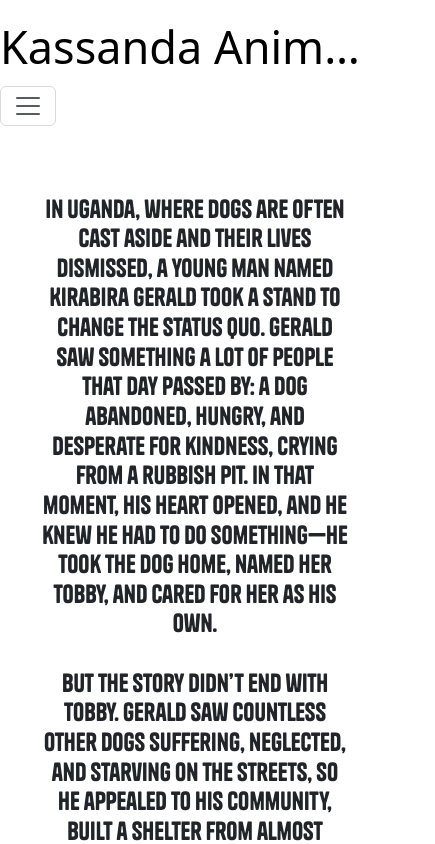
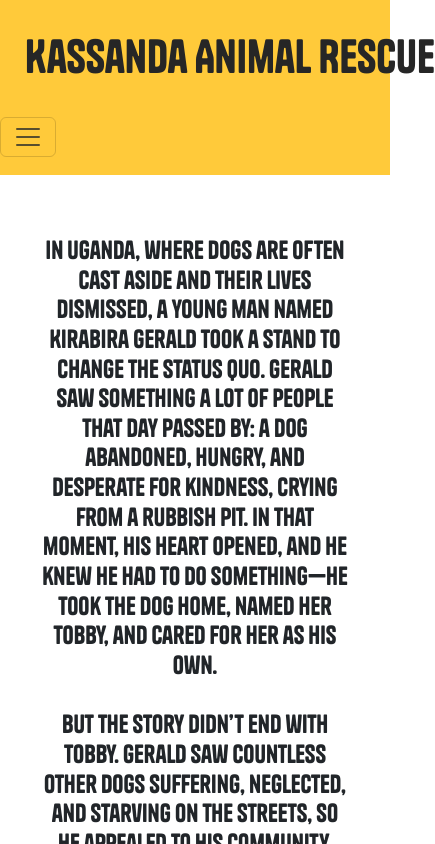
Before and after one commit to Holm-Slice/KassandaDogRescue, a React (Create React App) app: page / in a window 390 px wide. Shown: the top 844 px of the page, 435 px wide, since content can reach past the window. Built offline with nearby package versions, Linux system fonts and the light colour scheme.

Commit message:
removed previous update and added text-wrap: wrap; to media query

```diff
--- a/src/Components/NavBar.css
+++ b/src/Components/NavBar.css
@@ -1,22 +1,34 @@
 /* src/Components/NavBar.css */
 
 .navbar {
-  width: 100%;
+  background-color: #ffca3a;
+  height: 5em;
+  font-family: "Custom1";
+  display: flex;
+  justify-content: flex-end; /* Align content to the right */
+  align-items: center; /* Center items vertically */
+  font-size: 35px;
+}
+
+.navbar-brand,
+.nav-link {
+  color: #262626 !important;
+  font-size: 95px;
+  padding-left: 25px;
 }
 
 .navbar-container {
-  width: 100%;
-  display: flex;
-  justify-content: center;
+  font-size: 45px;
 }
 
-.navbar-brand {
-  font-size: 45px; /* Default font size */
-  text-align: center;
-  width: 100%;
-  white-space: nowrap; /* Prevent text from wrapping */
-  overflow: hidden; /* Hide overflow text */
-  text-overflow: ellipsis; /* Add ellipsis for overflow text */
+.navbar-collapse {
+  display: flex;
+  justify-content: flex-end; /* Align links to the right */
+}
+
+.nav-link {
+  margin-right: 25px;
+  font-size: 5em;
 }
 
 .nav-link:hover {
@@ -27,27 +39,10 @@
   color: #d00000 !important;
 }
 
-.connect-container {
-  display: flex;
-  justify-content: center;
-  align-items: center;
-}
-
-.paypal-link {
-  color: #d00000;
-  font-size: 30px;
-  margin-left: 15px;
-  text-decoration: none;
-}
-
-.paypal-link:hover {
-  color: #ff0000;
-}
-
 @media (max-width: 768px) {
   .navbar-brand {
     font-size: 24px; /* Adjust the font size for mobile */
-    white-space: normal; /* Allow text to wrap */
+    text-wrap: wrap;
   }
 
   .connect-container a {
```
